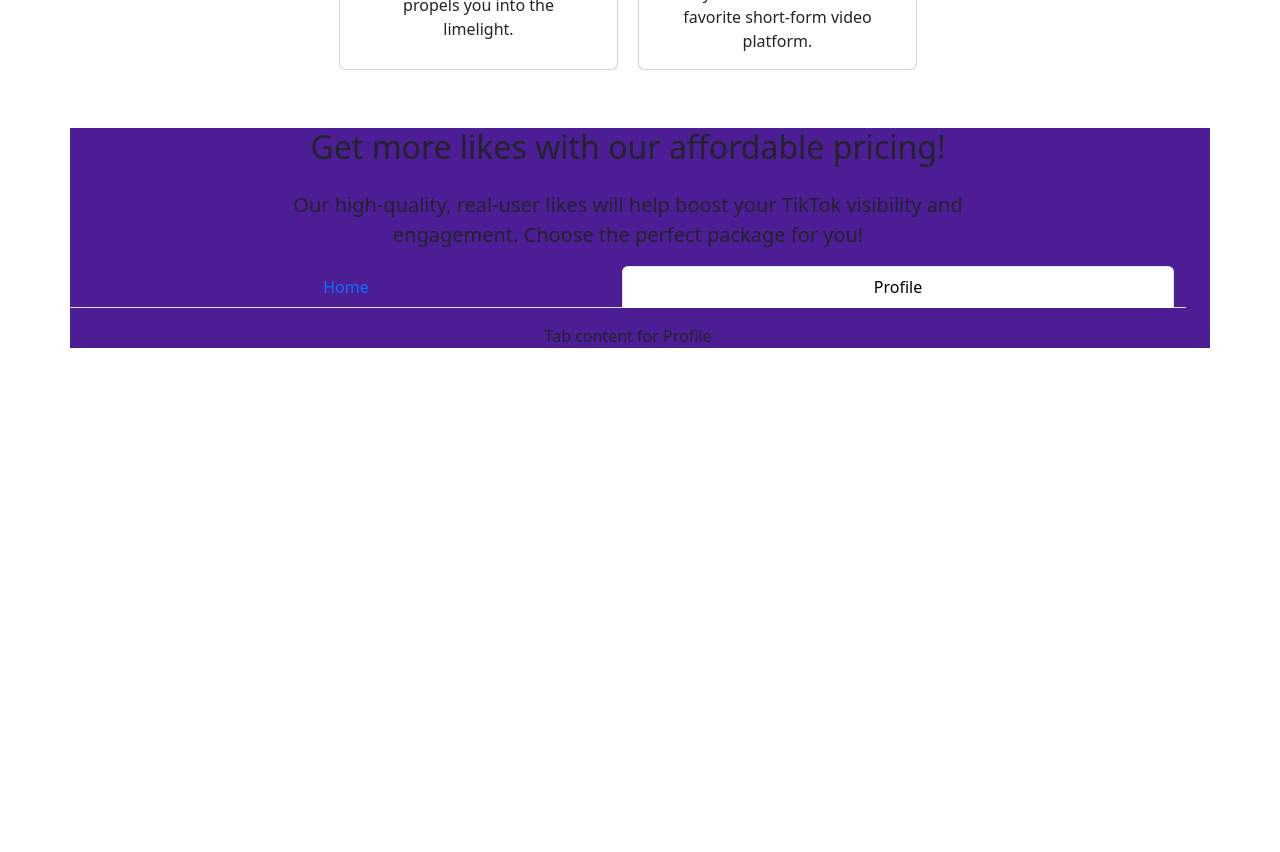
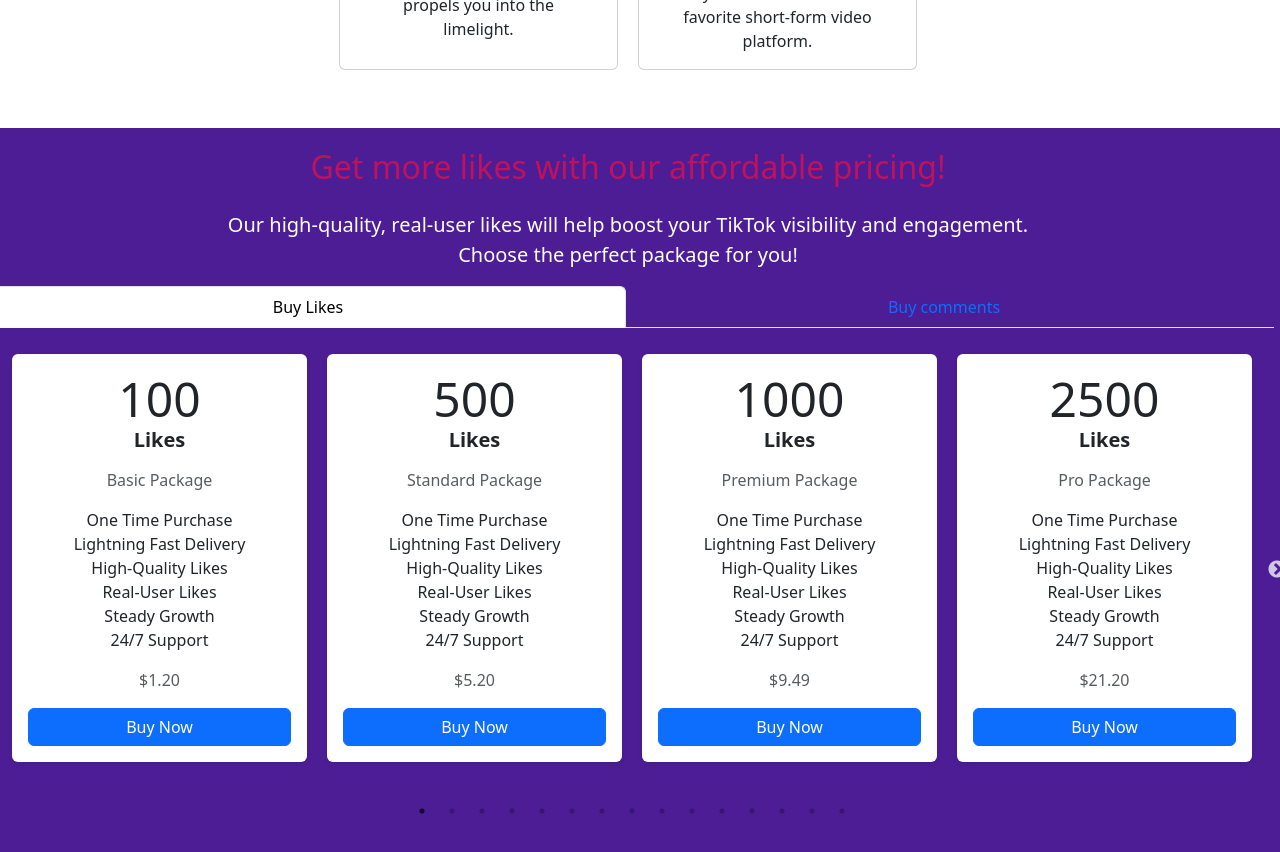
Before and after one commit to arshad0220/Fame, a React (Create React App) app in the folder fame/: page / in a window 1280 px wide. Shown: the part 1740-2592 px from the top of the page. Before the commit the page ends 2088 px from the top, so only its background shows below. Built offline with nearby package versions, Linux system fonts and the light colour scheme.

Commit message:
pricing done

```diff
--- a/fame/package.json
+++ b/fame/package.json
@@ -17,8 +17,10 @@
     "react-router": "^6.21.3",
     "react-router-dom": "^6.21.3",
     "react-scripts": "5.0.1",
+    "react-slick": "^0.29.0",
     "redux": "^5.0.1",
     "redux-thunk": "^3.1.0",
+    "slick-carousel": "^1.8.1",
     "web-vitals": "^2.1.4"
   },
   "scripts": {
--- a/fame/src/pages/Likes.jsx
+++ b/fame/src/pages/Likes.jsx
@@ -1,10 +1,14 @@
 import React from 'react';
-import {Col, Container, Row, Tabs, Tab, Card, Carousel} from 'react-bootstrap';
+import {Col, Container, Row, Tabs, Tab, Card, Button} from 'react-bootstrap';
 import banner from "./../images/banner-shade.jpg";
 import {AboutContaint} from "./../utils/Aboutfame.js"
 import FameFollower from '../componets/FameFollower.jsx';
-import video from "./../Assets/Videos/loading.mp4"
-import "../utils/style.css"
+import video from "./../Assets/Videos/loading.mp4";
+import "../utils/style.css";
+import one from "../images/Famefollower/One.png";
+import Slider from 'react-slick';
+import '../../node_modules/slick-carousel/slick/slick.css';
+import '../../node_modules/slick-carousel/slick/slick-theme.css';
 
 const Likes = () => {
   const bannerStyle={
@@ -108,6 +112,34 @@ const Likes = () => {
   // Combine the initial prices with additional prices for the slider
   const allPrices = [...prices, ...additionalPrices];
 
+  const sliderSettings = {
+    dots: true,
+    infinite: true,
+    speed: 500,
+    slidesToShow: 4,
+    slidesToScroll: 1,
+    responsive: [
+      {
+        breakpoint: 1200,
+        settings: {
+          slidesToShow: 3,
+        },
+      },
+      {
+        breakpoint: 992,
+        settings: {
+          slidesToShow: 2,
+        },
+      },
+      {
+        breakpoint: 768,
+        settings: {
+          slidesToShow: 1,
+        },
+      },
+    ],
+  };
+
 
   return (
     <Container>
@@ -128,37 +160,90 @@ const Likes = () => {
             ))}
           </Row>
       </Row>
-      <Row style={{marginTop:'10px',height:"auto",backgroundColor:"#4c1d95"}}>
+      <Row style={{marginTop:'10px',height:"auto",backgroundColor:"#4c1d95", padding:"20px",marginLeft:"-120px", marginRight:"-120px"}}>
         <Row className="justify-content-center text-center">
           <Col lg={8} md={10}>
-            <h2 className="mb-4">Get more likes with our affordable pricing!</h2>
-            <p className="lead">
+            <h2 className="mb-4" style={{color:"#BF125D"}}>Get more likes with our affordable pricing!</h2>
+            <p className="lead" style={{color:"#ffffff"}}>
               Our high-quality, real-user likes will help boost your TikTok
               visibility and engagement. Choose the perfect package for you!
             </p>
           </Col>
          </Row>
-         <Row>
-          <Tabs
-            defaultActiveKey="profile"
-            id="justify-tab-example"
-            className="mb-3"
-            justify
-          >
-            <Tab eventKey="home" title="Home" style={{height:"600px"}}>
-            {allPrices.map((price, index) => (
-              <Carousel key={index}>
-                <Carousel.Item>
-                  <Carousel.Caption>
-                    <h3>First slide label</h3>
-                    <p>Nulla vitae elit libero, a pharetra augue mollis interdum.</p>
-                  </Carousel.Caption>
-                </Carousel.Item>
-              </Carousel>
-            ))}
+        <Row style={{paddingLeft:'20px'}}>
+          <Tabs defaultActiveKey="buyLikes"className="mb-3" justify >
+            <Tab eventKey="buyLikes" title="Buy Likes" style={{height:"500px", color:"#BF125D"}}>
+              <Slider {...sliderSettings}>
+                {allPrices.map((price, index) => (
+                  <Col key={index} className="mb-4 text-center">
+                    {/* Pricing Card */}
+                    <Card className={`border-0 shadow-sm pricing-card ${price.popular ? 'popular' : ''}`}>
+                      <Card.Body>
+                        {/* Card Title */}
+                        <Card.Title className="fw-bold mb-3">
+                          <span className="display-5">{price.amount}</span>
+                          <br />
+                          Likes
+                        </Card.Title>
+
+                        {/* Card Product */}
+                        <Card.Text className="text-muted mb-3">{price.product}</Card.Text>
+
+                        {/* Card Features */}
+                        <ul className="list-unstyled">
+                          {price.features.map((feature, featureIndex) => (
+                            <li key={featureIndex}>{feature}</li>
+                          ))}
+                        </ul>
+
+                        {/* Card Price */}
+                        <Card.Text className="text-muted mb-3">{price.price}</Card.Text>
+
+                        {/* Buy Now Button */}
+                        <Button variant="primary" className="w-100">
+                          Buy Now
+                        </Button>
+                      </Card.Body>
+                    </Card>
+                  </Col>
+                ))}
+              </Slider>
             </Tab>
-            <Tab eventKey="profile" title="Profile">
-              Tab content for Profile
+            <Tab eventKey="buyComments" title="Buy comments">
+              <Slider {...sliderSettings}>
+                {allPrices.map((price, index) => (
+                  <Col key={index} className="mb-4 text-center">
+                    {/* Pricing Card */}
+                    <Card className={`border-0 shadow-sm pricing-card ${price.popular ? 'popular' : ''}`}>
+                      <Card.Body>
+                        {/* Card Title */}
+                        <Card.Title className="fw-bold mb-3">
+                          <span className="display-5">{price.amount}</span>
+                          <br />
+                          Comments
+                        </Card.Title>
+                        {/* Card Product */}
+                        <Card.Text className="text-muted mb-3">{price.product}</Card.Text>
+
+                        {/* Card Features */}
+                        <ul className="list-unstyled">
+                          {price.features.map((feature, featureIndex) => (
+                            <li key={featureIndex}>{feature}</li>
+                          ))}
+                        </ul>
+
+                        {/* Card Price */}
+                        <Card.Text className="text-muted mb-3">{price.price}</Card.Text>
+
+                        {/* Buy Now Button */}
+                        <Button variant="primary" className="w-100">
+                          Buy Now
+                        </Button>
+                      </Card.Body>
+                    </Card>
+                  </Col>
+                ))}
+              </Slider>
             </Tab>
           </Tabs>
          </Row>
```
Also changed, not shown: 1 other file (tests, documents, lock files or other folders).
